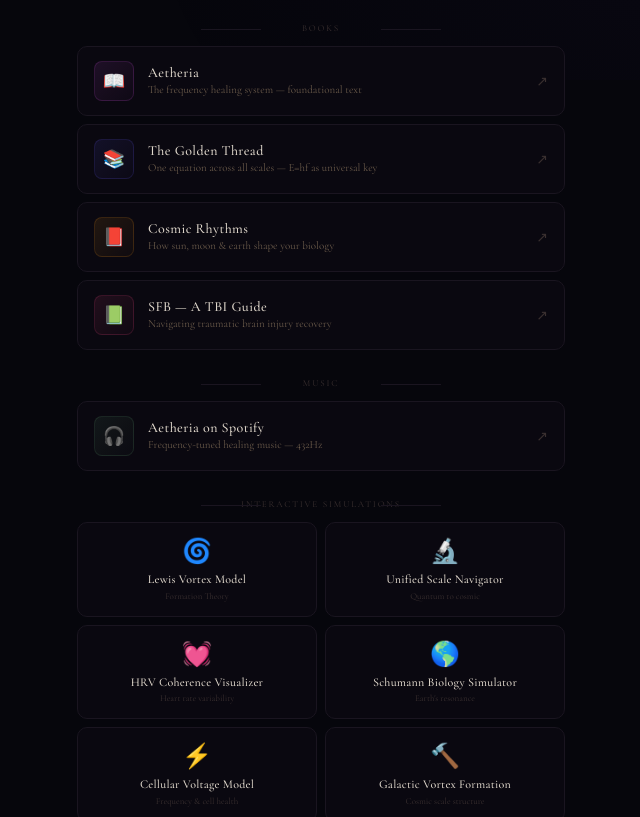
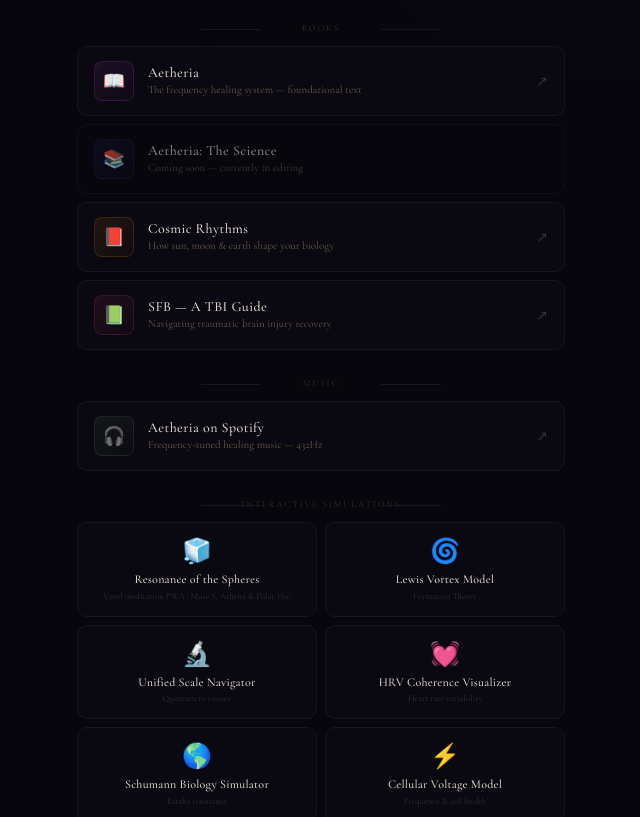
Before and after one commit to Lilrobodue/aetheria-coherence-lab, a plain HTML site: page src/links.html in a window 1280 px wide. Shown: the part 720-1537 px from the top of the page, without its empty margins (319-959 px from the left). Drawn offline with nearby package versions, Linux system fonts and the light colour scheme.

Commit message:
update to v30
updated the links section

```diff
--- a/src/links.html
+++ b/src/links.html
@@ -45,6 +45,9 @@ h1{font-size:32px;font-weight:300;color:var(--gld);letter-spacing:.15em;margin-b
 .link:active{transform:translateY(0)}
 .link::after{content:'\2197';position:absolute;right:16px;color:var(--dim);font-size:14px;transition:all .25s}
 .link:hover::after{color:var(--gld);right:12px}
+.link-disabled{cursor:default;opacity:.6}
+.link-disabled:hover{border-color:var(--bdr);transform:none;box-shadow:none}
+.link-disabled::after,.link-disabled:hover::after{content:none}
 
 .link-icon{width:40px;height:40px;border-radius:8px;display:flex;align-items:center;justify-content:center;font-size:18px;flex-shrink:0}
 .link-text h3{font-size:14px;font-weight:500;letter-spacing:.03em;margin-bottom:1px}
@@ -149,13 +152,13 @@ h1{font-size:32px;font-weight:300;color:var(--gld);letter-spacing:.15em;margin-b
     </div>
   </a>
 
-  <a class="link" href="https://a.co/d/0c83ZGEu" target="_blank">
+  <div class="link link-disabled">
     <div class="link-icon ic-blu">&#128218;</div>
     <div class="link-text">
-      <h3>The Golden Thread</h3>
-      <p>One equation across all scales &mdash; E=hf as universal key</p>
+      <h3>Aetheria: The Science</h3>
+      <p>Coming soon &mdash; currently in editing</p>
     </div>
-  </a>
+  </div>
 
   <a class="link" href="https://a.co/d/0ckEN0Qs" target="_blank">
     <div class="link-icon ic-ora">&#128213;</div>
@@ -188,6 +191,11 @@ h1{font-size:32px;font-weight:300;color:var(--gld);letter-spacing:.15em;margin-b
   <div class="section-label">Interactive Simulations</div>
 
   <div class="sim-grid">
+    <a class="sim-card" href="https://big-banana-studios.github.io/aetheria-voxel/" target="_blank">
+      <div class="sim-icon">&#129482;</div>
+      <h3>Resonance of the Spheres</h3>
+      <p>Voxel meditation PWA &middot; Muse S, Athena &amp; Polar H10</p>
+    </a>
     <a class="sim-card" href="https://lilrobodue.github.io/Lewis-Vortex-Model/" target="_blank">
       <div class="sim-icon">&#127744;</div>
       <h3>Lewis Vortex Model</h3>
--- a/src/service-worker.js
+++ b/src/service-worker.js
@@ -1,6 +1,6 @@
 // Aetheria Coherence Lab — Service Worker
 // Cache-first for modules/assets, network-first for HTML
-const CACHE_NAME = 'aetheria-v29';
+const CACHE_NAME = 'aetheria-v30';
 
 const APP_SHELL = [
   './',
```
Also changed, not shown: src/index.html (+12 -4 lines).
